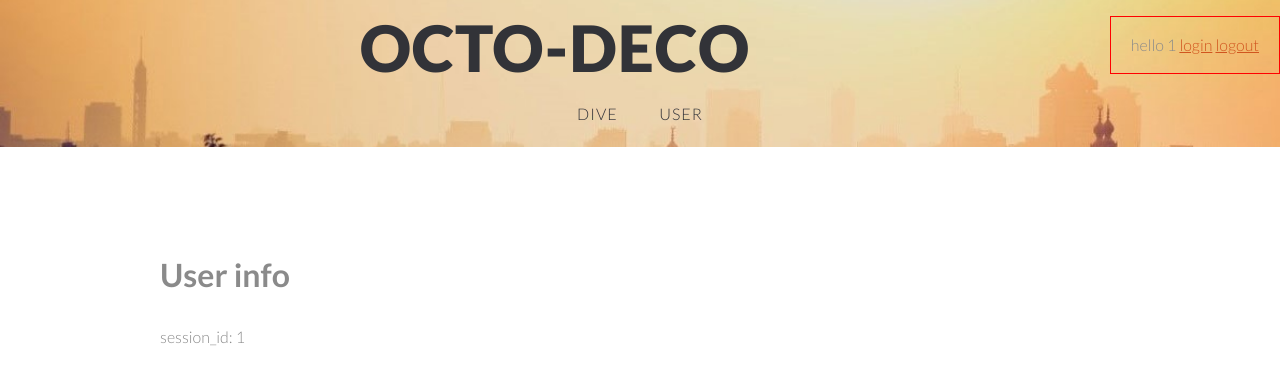
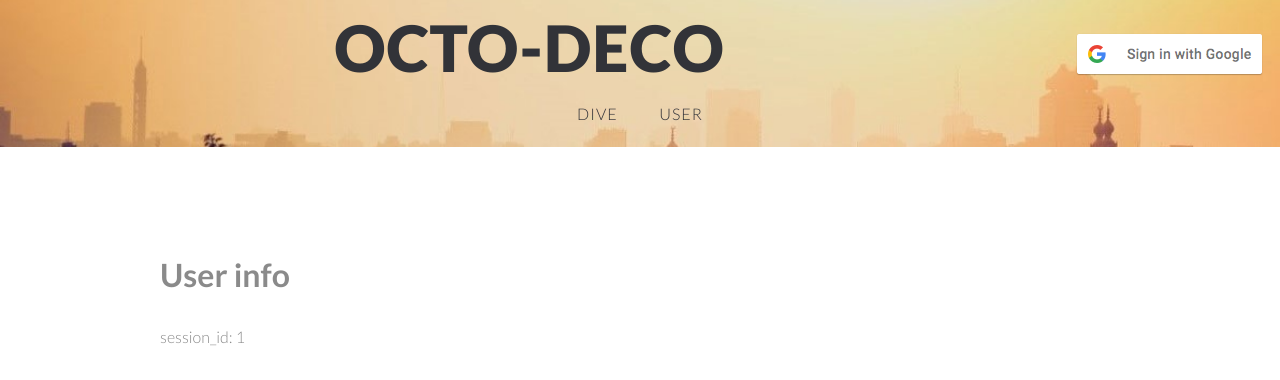
Before and after one commit to danroozemond/octo-deco, a Flask app: page /user/ in a window 1280 px wide. Shown: the top 380 px of the page. Run offline with Flask 2, Linux system fonts and the light colour scheme; the visitor is signed in with stand-in values (Sample User, id 1); data comes from the database, SQL or seed files in the repository; a database or web service that is not in the repository returns one stand-in record (values such as "Sample title"); data that the repository does not hold is empty; parts of the project's set-up code (start-up, migrations or seed data) failed here and were passed over; some libraries are stand-ins or nearby versions.

Commit message:
And now it's also starting to look a bit nicer.

```diff
--- a/octodeco/flaskr/static/css/style-customs.css
+++ b/octodeco/flaskr/static/css/style-customs.css
@@ -117,3 +117,34 @@
 {
     display: inline;
 }
+
+
+/* Login box */
+div.login_info
+{
+    float:right;
+    padding:5px;
+    text-align:center;
+}
+img.profile_pic
+{
+    display: block;
+    width: 50px;
+    -webkit-border-radius: 50%;
+    -moz-border-radius: 50%;
+    -ms-border-radius: 50%;
+    -o-border-radius: 50%;
+    border-radius: 50%;
+}
+img.google_signin
+{
+
+}
+div.login_info a {
+    color:white;
+    font-weight: bold;
+    text-decoration:none;
+}
+div.login_info a:hover {
+    text-decoration:underline;
+}
--- a/octodeco/flaskr/templates/base.html
+++ b/octodeco/flaskr/templates/base.html
@@ -5,8 +5,8 @@
 		<meta http-equiv="content-type" content="text/html; charset=utf-8" />
 		<meta name="description" content="" />
 		<meta name="keywords" content="" />
-		<link href='http://fonts.googleapis.com/css?family=Lato:300,400,700,900' rel='stylesheet' type='text/css'>
-		<script src="http://ajax.googleapis.com/ajax/libs/jquery/1.11.0/jquery.min.js"></script>
+		<link href='https://fonts.googleapis.com/css?family=Lato:300,400,700,900' rel='stylesheet' type='text/css'>
+		<script src="https://ajax.googleapis.com/ajax/libs/jquery/1.11.0/jquery.min.js"></script>
 		<script src="{{ url_for('static', filename='js/skel.min.js') }}"></script>
 		<script src="{{ url_for('static', filename='js/skel-panels.min.js') }}"></script>
 		<script src="{{ url_for('static', filename='js/init.js') }}"></script>
@@ -25,21 +25,15 @@
 				<div class="container" style="width:100%">
 
 					<!-- Login box -->
-					<div id="login_info" style="float:right; padding:20px; border:1px solid red">
-						hello
-						<!--<img src="https://lh3.googleusercontent.com/a-/AOh14GgMXCSiwfUHSwDUxQAt7OOQT-WOFBb3XW3uBlgKow" style="    display: block;
-    margin: 0 auto;
-    height: auto;
-    width: 50px;
-    margin: 0 0 0 -20%;
-    -webkit-border-radius: 50%;
-    -moz-border-radius: 50%;
-    -ms-border-radius: 50%;
-    -o-border-radius: 50%;
-    border-radius: 50%;  ">-->
-						{{ g.user_details['session_id'] }}
-						<a href="{{ g.user_details.login_link }}">login</a>
+					<div class="login_info">
+						{% if g.user_details.is_logged_in() %}
+						<img class="profile_pic" src="{{ g.user_details['google_picture'] }}">
 						<a href="{{ g.user_details.logout_link }}">logout</a>
+						{% else %}
+						<a href="{{ g.user_details.login_link }}">
+							<img class="google_signin" src="{{ url_for('static', filename='images/google_signin.png') }}">
+						</a>
+						{% endif %}
 					</div>
 
 					<!-- Logo -->
--- a/octodeco/flaskr/user.py
+++ b/octodeco/flaskr/user.py
@@ -19,7 +19,7 @@
         return dict.__repr__(self);
 
     def is_logged_in(self):
-        return self['google_sub'] != '';
+        return self['google_sub'] is not None and self['google_sub'] != '';
 
     @property
     def login_link(self):
```
Also changed, not shown: octodeco/flaskr/static/css/style-mobile.css (+6 -3 lines), octodeco/flaskr/static/images/google_signin.png (added).
